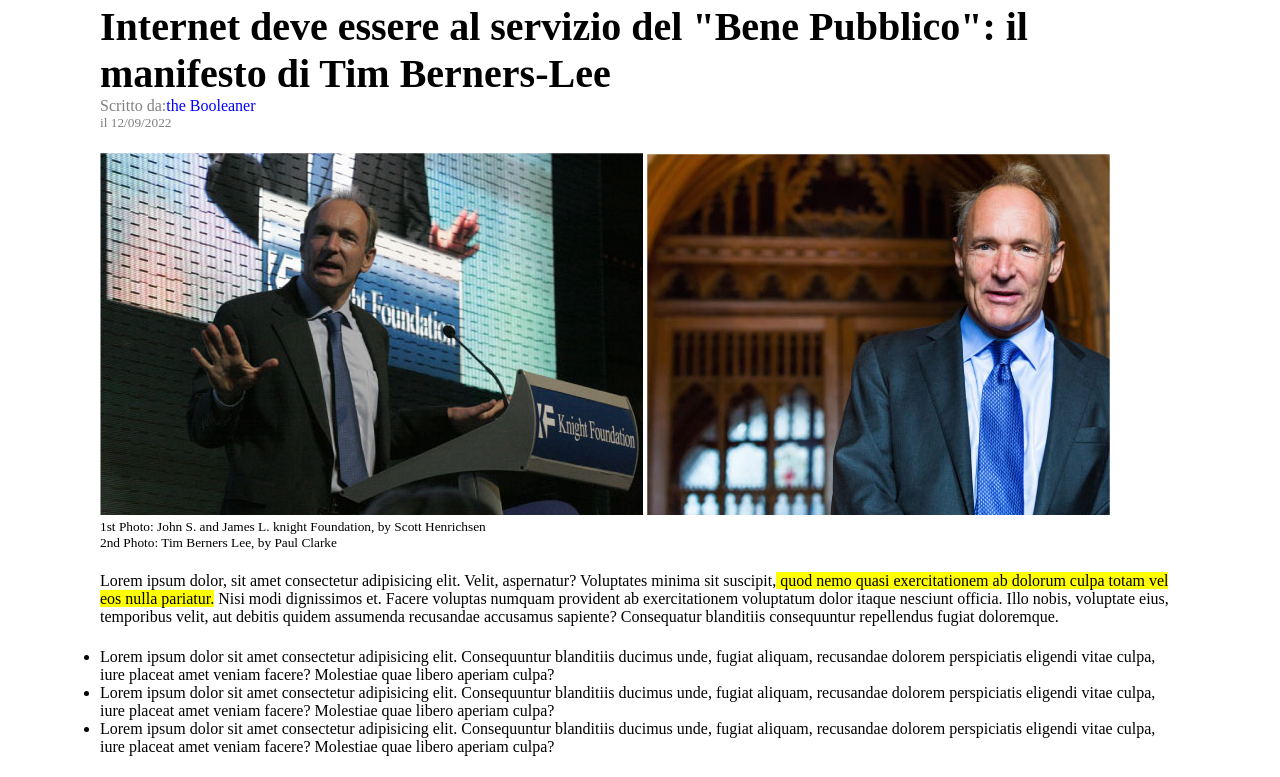
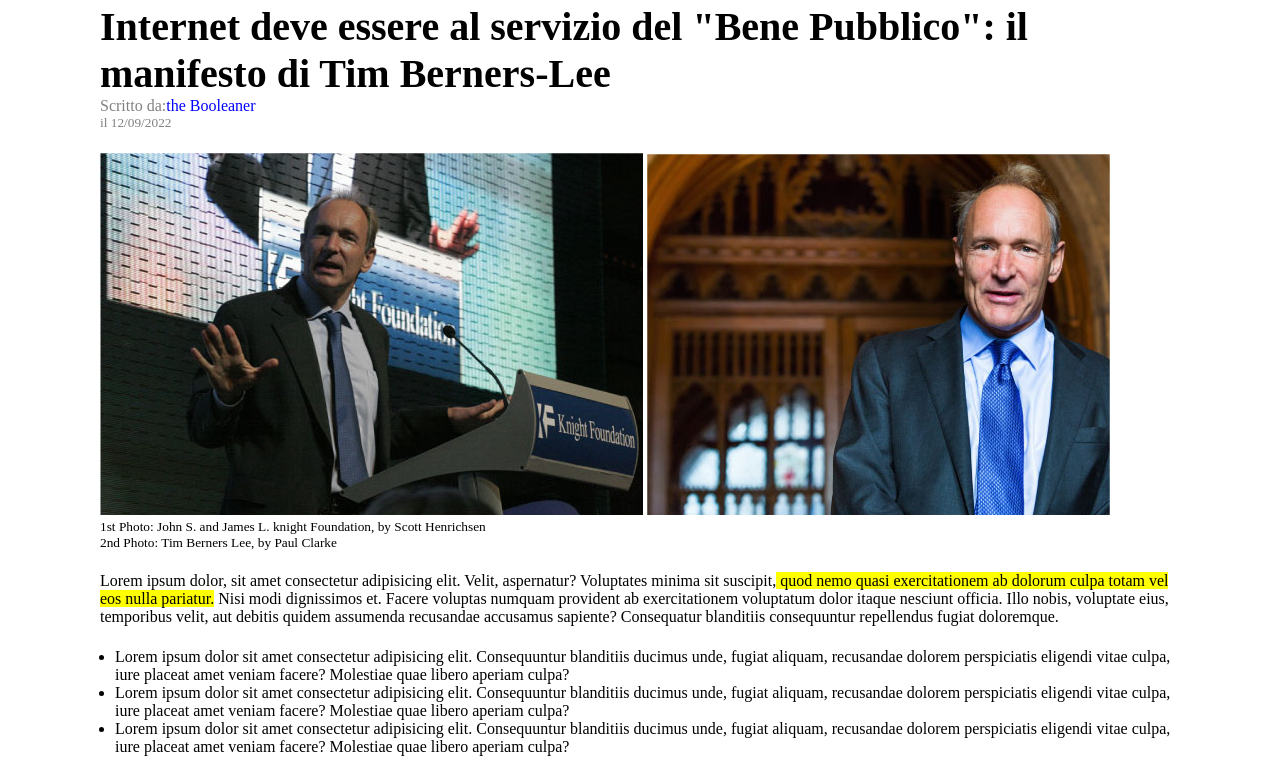
Before and after one commit to StefanoCione/html-css-booleaner, a plain HTML site: page index.html in a window 1280 px wide. Shown: the part 91-868 px from the top of the page. Drawn offline with Linux system fonts and the light colour scheme.

Commit message:
add padding for list

```diff
--- a/css/style.css
+++ b/css/style.css
@@ -33,3 +33,7 @@ h1{
 #fluo {
     background-color: yellow;
 }
+
+#list {
+    padding-left: 15px;
+}
```
Also changed, not shown: index.html (+2 -1 lines).
